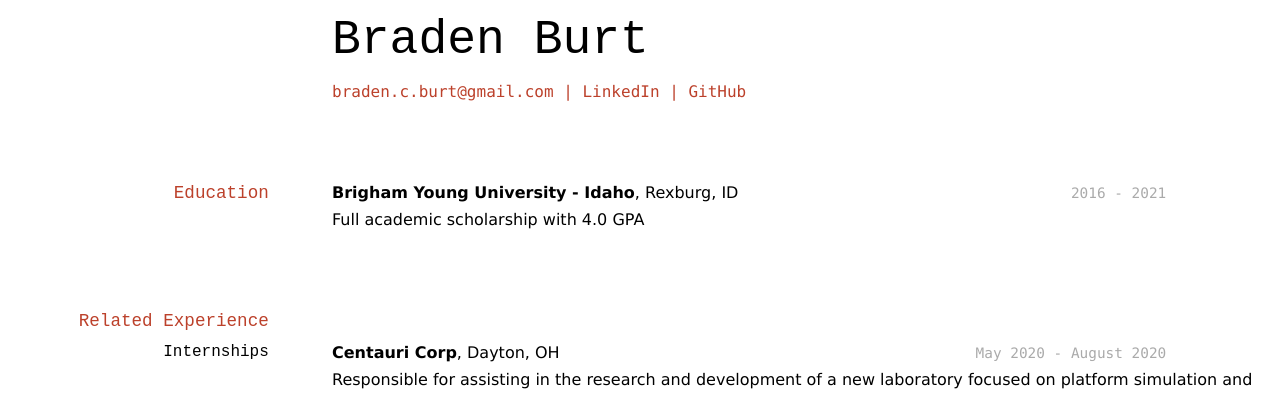
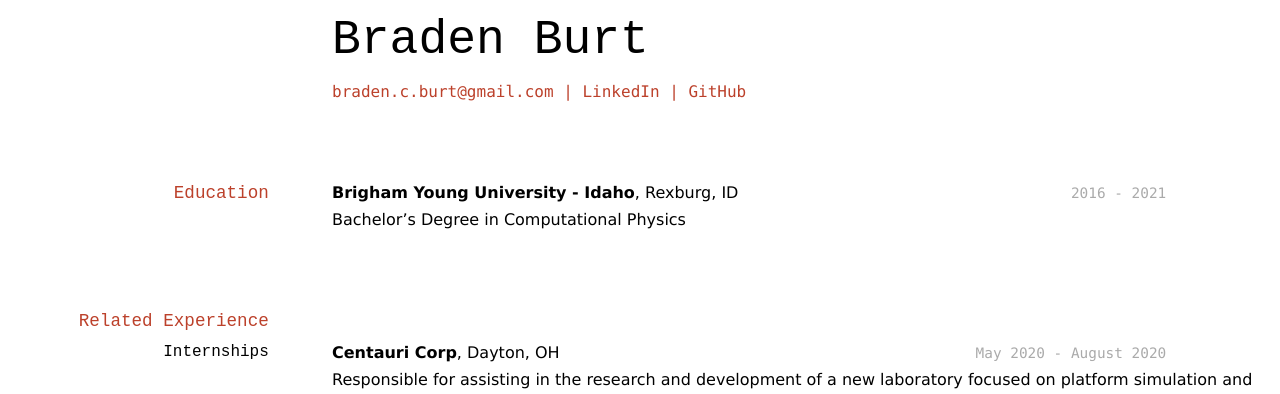
Before and after one commit to bradenburt/bburt_resume, a Jekyll site: the page built from docs/index.md, in a window 1280 px wide. Shown: the top 394 px of the page. Built offline with Jekyll 4.4.1, drawn with Linux system fonts in a browser that asks for light colours.

Commit message:
Tweaking education section

```diff
--- a/docs/index.md
+++ b/docs/index.md
@@ -19,7 +19,7 @@ title: Braden Burt's Resume
 `2016 - 2021`
 __Brigham Young University - Idaho__, Rexburg, ID
 
-- Full academic scholarship with 4.0 GPA
+- Bachelor's Degree in Computational Physics
 
 <!-- `Expected 2029` -->
 <!-- __Brigham Young University - Idaho__, Rexburg, ID -->
```
Also changed, not shown: other parts of docs/index.md (+1 -1 lines).
